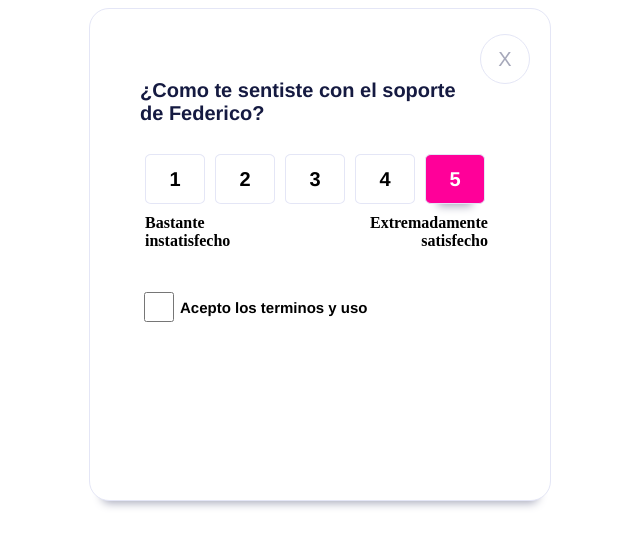
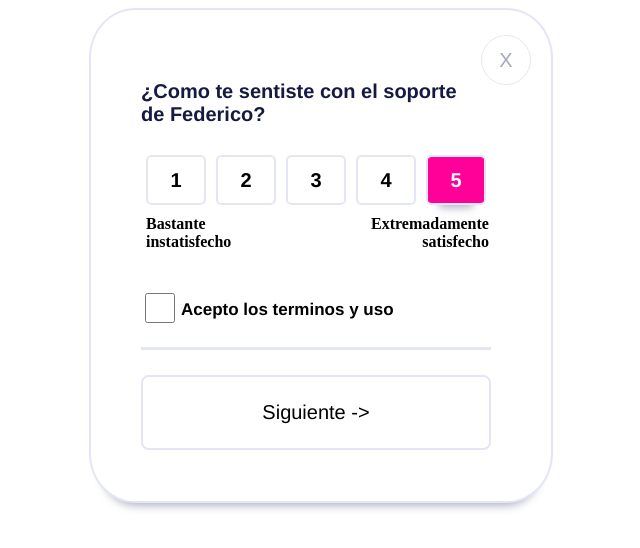
Before and after one commit to toty88/nucba, a plain HTML site: page challenges/#002 _Feedback-Pop-ups/html/index.html in a window 1280 px wide. Shown: the whole page, without its empty margins (318-958 px from the left). Drawn offline with Linux system fonts and the light colour scheme.

Commit message:
challenge #002 finished

```diff
--- a/challenges/#002 _Feedback-Pop-ups/css/index.css
+++ b/challenges/#002 _Feedback-Pop-ups/css/index.css
@@ -31,7 +31,7 @@
     height: 491px;
     width: 460px;
     box-shadow: 0px 15px 10px -13px #A6A8BA;
-    overflow:auto;
+    overflow: auto;
     border-radius: 20px;
     margin-bottom: 30px;
     margin-left: 399px;
@@ -41,7 +41,8 @@
     border-color: #E4E6F6;
     background-color: #FFFFFF;
     border-style: solid;
-    border-width: 0.9px;
+    border-width: 2.5px;
+    border-radius: 10%;
 }
 /* Pregunta y boton de close */
 .pregunta-boton
@@ -81,11 +82,10 @@
     position: absolute;
     top: 145px;
     text-align: center;
+    font-family: Helvetica, sans-serif;
     height: 50px;
     width: 60px;
     font-size: 20px;
-    font-family: Helvetica, sans-serif;
-    border-radius: 10%;
     font-weight: bolder;
 }
 .califiacion-btn button:active
@@ -148,9 +148,44 @@
 .terminos-acepto
 {
     position: absolute;
+    top: 290px;
+    left: 90px;
+}
+.terminos-acepto label
+{
     font-family: Helvetica, sans-serif;
     font-weight: bold;
+    font-size: 17px;
+}
+.siguiente
+{
+    position: relative;
+}
+.line
+{
+    width: 350px;
+    height: 47px;
     top: 290px;
-    left: 90px;
-    font-size: 15px;
+    left: 50px;
+    border-bottom: 3px solid  #E4E6F6;
+    position: absolute;
 }
+.siguiente-boton
+{
+    position: absolute;
+    top: 365px;
+    left: 50px;
+}
+.siguiente-boton button
+{
+    width: 350px;
+    height: 75px;
+    text-align: center;
+    font-size: 20px;
+    font-family: Helvetica, sans-serif;
+    border-radius:2mm;
+}
+.siguiente-boton button:active
+{
+    transform: scale(0.98);
+}
--- a/challenges/#002 _Feedback-Pop-ups/html/index.html
+++ b/challenges/#002 _Feedback-Pop-ups/html/index.html
@@ -44,9 +44,13 @@
                 </div>
             </form>
         </div>
-        <!-- <div class="siguinte">
-            <button>Siguiente -></button>
-        </div> -->
+
+        <div class="siguiente">
+            <div class="line"></div>
+            <div class="siguiente-boton">
+                <button class="borde">Siguiente -></button>
+            </div>
+        </div>
     </div>
 </body>
 </html>
```
